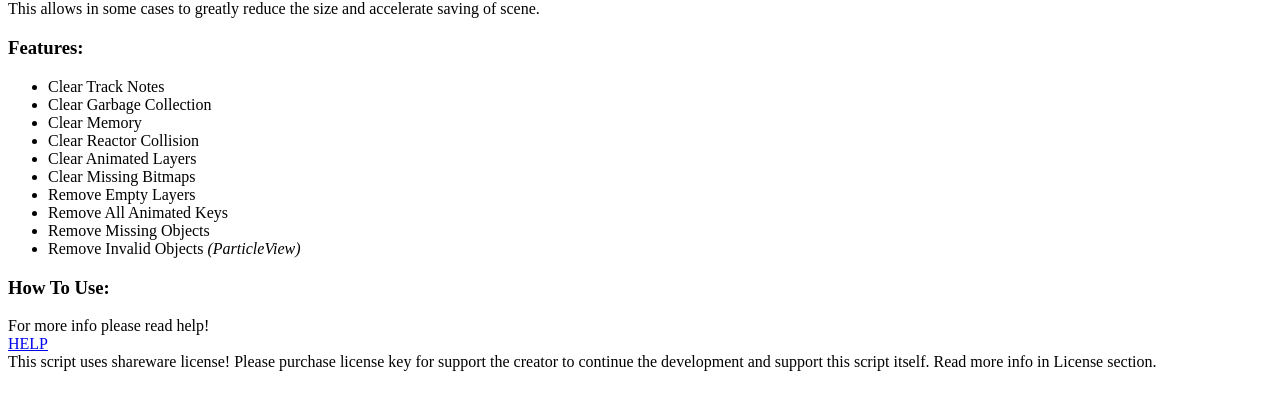
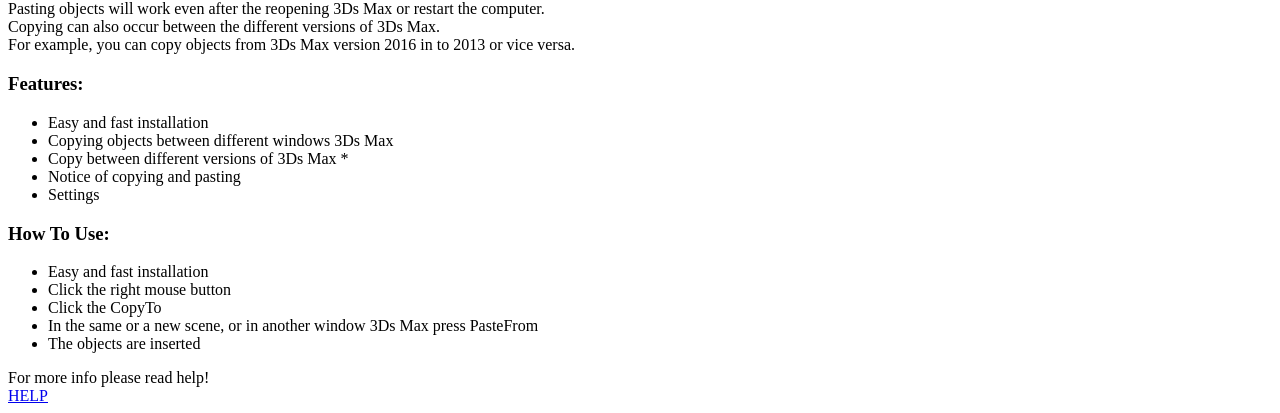
Before and after one commit to 3DGROUND/CopyTo, a plain HTML site: page docs/index.html in a window 1280 px wide. Shown: the part 760-1173 px from the top of the page. Before the commit the page ends 1139 px from the top, so only its background shows below. Drawn offline with Linux system fonts and the light colour scheme.

Commit message:
Docs Update

```diff
--- a/docs/index.html
+++ b/docs/index.html
@@ -1,51 +1,52 @@
 <div id="info" class="hide">
 	<h1>CopyTo</h1>
 	<img  src="https://3dground.github.io/CopyTo/help/img/copyto.jpg" alt=""/><br>
-		<a href="https://github.com/3DGROUND/Prune-Scene/archive/master.zip" target="_blank">DOWNLOAD</a>
+		<a href="https://github.com/3DGROUND/CopyTo/archive/master.zip" target="_blank">DOWNLOAD</a>
 	<br>
-	<a href="https://3dground.github.io/Prune-Scene/help/index.html" target="_blank">HELP</a>
+	<a href="https://3dground.github.io/CopyTo/help/index.html" target="_blank">HELP</a>
 </div>
-With Prune Scene you can clear your 3Ds Max scene from accumulated garbage. <br>
-	This allows in some cases to greatly reduce the size and accelerate saving of scene.<br>
+With CopyTo script you can copy objects and paste them into the current scene or between open windows 3Ds Max.<br>
+Pasting objects will work even after the reopening 3Ds Max or restart the computer.<br>
+Copying can also occur between the different versions of 3Ds Max.<br>
+For example, you can copy objects from 3Ds Max version 2016 in to 2013 or vice versa.
 	<h3>Features:</h3>
 	<ul>
 		<li>
-			Clear Track Notes
+			Easy and fast installation
 		</li>
 		<li>
-			Clear Garbage Collection
+			Copying objects between different windows 3Ds Max
 		</li>
 		<li>
-			Clear Memory
+			Copy between different versions of 3Ds Max *
 		</li>
 		<li>
-			Clear Reactor Collision
+			Notice of copying and pasting
 		</li>
 		<li>
-			Clear Animated Layers
-		</li>
-		<li>
-			Clear Missing Bitmaps
-		</li>
-		<li>
-			Remove Empty Layers
-		</li>
-		<li>
-			Remove All Animated Keys
-		</li>
-		<li>
-			Remove Missing Objects
-		</li>
-		<li>
-			Remove Invalid Objects <em>(ParticleView) </em>
+			Settings
 		</li>
 	</ul>
 	<h3>How To Use:</h3>
+	<ul>
+		<li>
+			Easy and fast installation
+		</li>
+		<li>
+			Click the right mouse button
+		</li>
+		<li>
+			Click the CopyTo
+		</li>
+		<li>
+			In the same or a new scene, or in another window 3Ds Max press PasteFrom
+		</li>
+		<li>
+			The objects are inserted
+		</li>
+	</ul>
+
 	For more info please read help!<br>
-	<a class="prod-button margin-10" target="_blank" href="https://3dground.github.io/Prune-Scene/help/index.html">
+	<a class="prod-button margin-10" target="_blank" href="https://3dground.github.io/CopyTo/help/index.html">
 		HELP
 	</a>
-	<div class="jumbotron">This script uses shareware license!
-Please purchase license key for support the creator to continue the development and support this script itself.
-Read more info in License section.
-</div>
```
